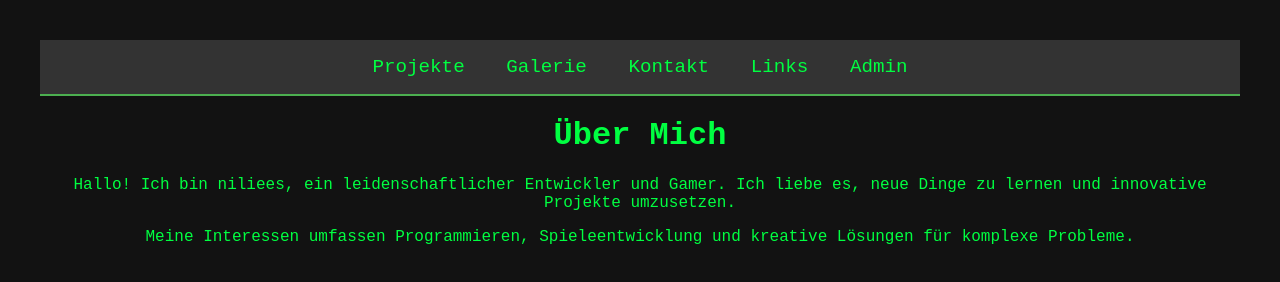
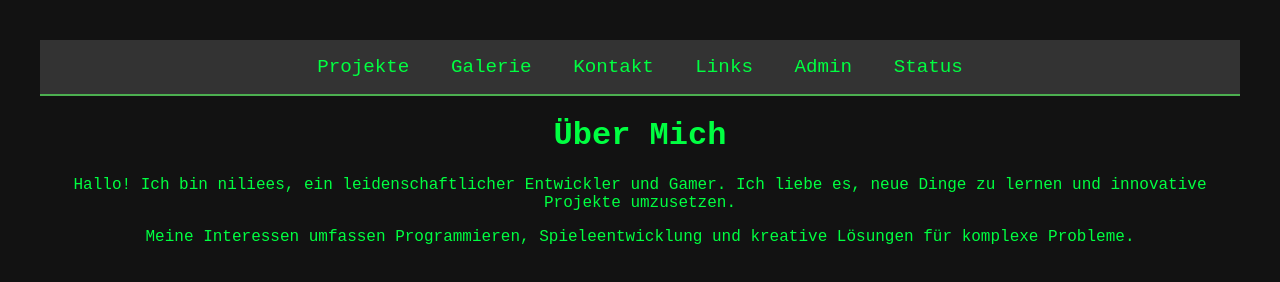
Before and after one commit to niliees/webside, a plain HTML site: page about.html in a window 1280 px wide. Drawn offline with Linux system fonts and the light colour scheme.

Commit message:
added Status

```diff
--- a/about.html
+++ b/about.html
@@ -41,6 +41,8 @@
         <a href="contact.html">Kontakt</a>
         <a href="links.html">Links</a>
         <a href="admin.html">Admin</a>
+        <a href="https://niliees.betteruptime.com/">Status</a>
+
     </nav>
     <h1>Über Mich</h1>
     <p>Hallo! Ich bin niliees, ein leidenschaftlicher Entwickler und Gamer. Ich liebe es, neue Dinge zu lernen und innovative Projekte umzusetzen.</p>
```
Also changed, not shown: admin.html (+1 -0 lines), contact.html (+2 -0 lines), development.html (+2 -0 lines), gallery.html (+2 -0 lines), games.html (+2 -0 lines), index.html (+2 -0 lines), links.html (+2 -0 lines), projekte.html (+2 -0 lines).
